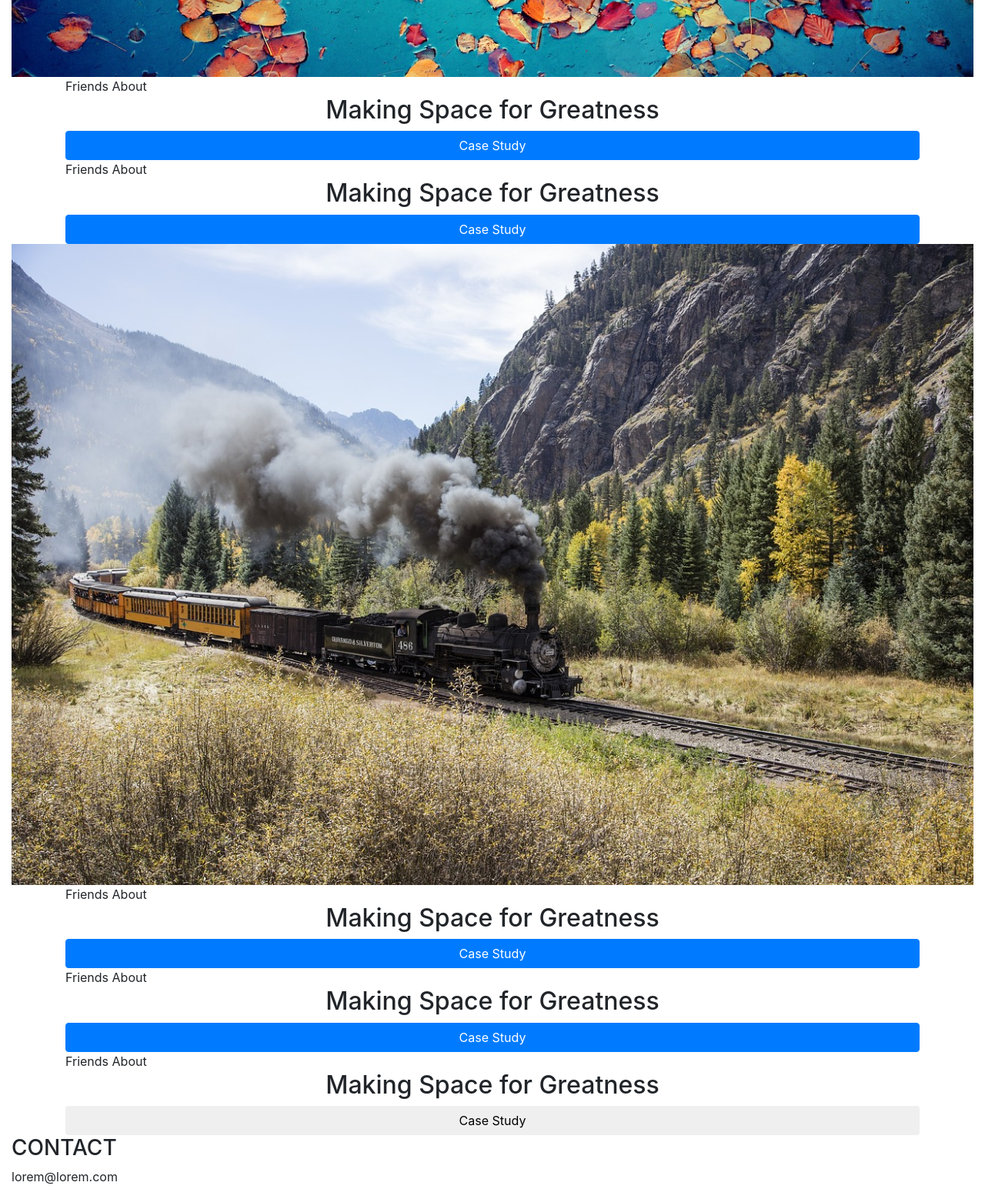
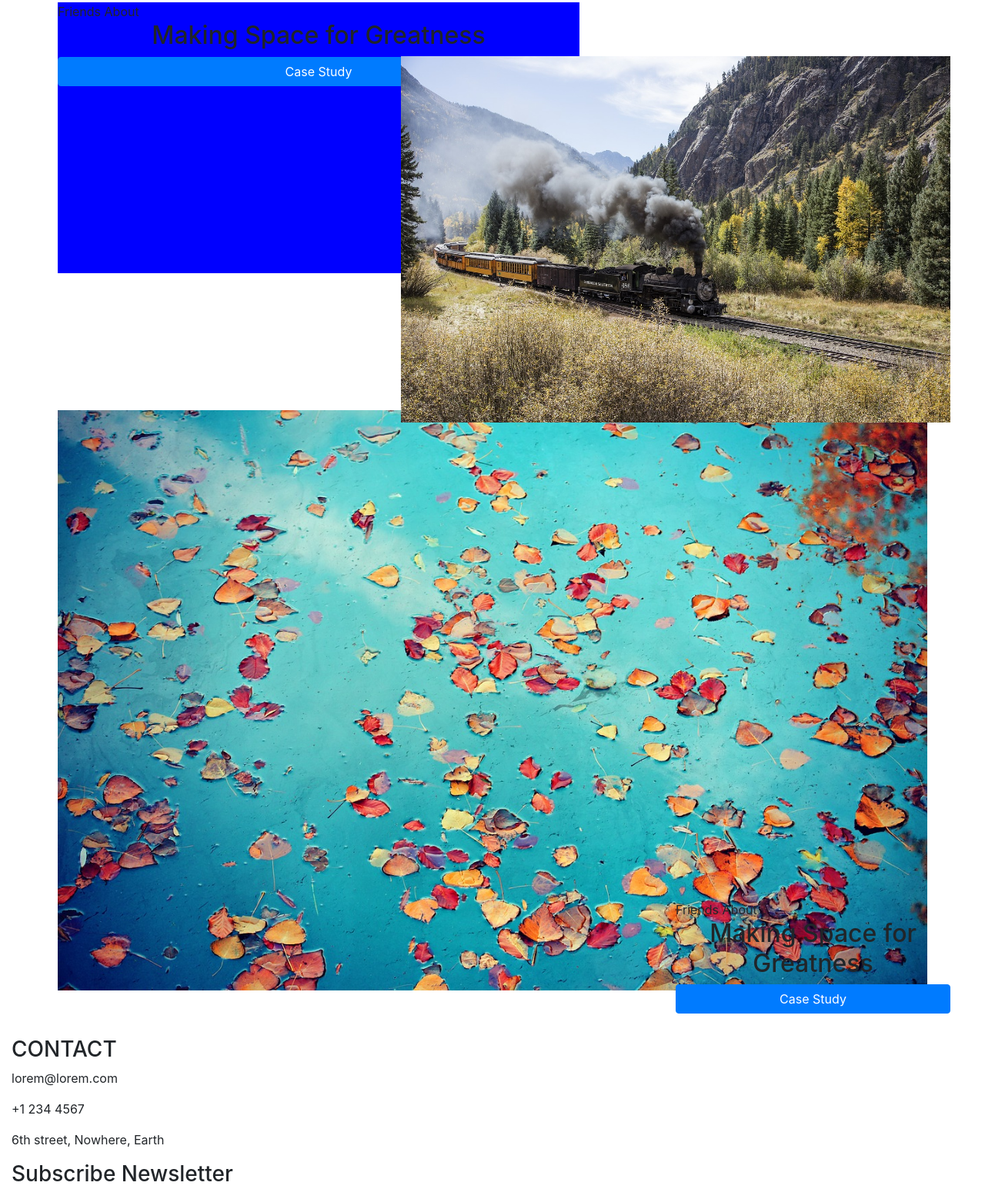
Before and after one commit to avicndugu/business, a plain HTML site: page index.html in a window 1280 px wide. Shown: the part 830-2375 px from the top of the page at 77% size. Drawn offline with Linux system fonts and the light colour scheme.

Commit message:
Added section 1 and 2 layout

```diff
--- a/css/main.css
+++ b/css/main.css
@@ -9,3 +9,51 @@ nav li:first-child {
 img{
 	width:100%;
 }
+
+.lower-section{
+	z-index:5;
+}
+.higher-section{
+	z-index:5;
+}
+
+.holder{
+	position:relative;
+	margin:30px 30px;
+	padding:30px 30px;
+}
+
+.left-section{
+	/*position:absolute;*/
+	top:0;
+	left:0;
+	height:80%;
+}
+.right-section{
+	position:absolute;
+	bottom:0;
+	right:0;
+	width:30%;
+}
+.section-1  .left-section{
+	width:80%;
+}
+
+/*.section-1 {
+	height:500px;
+}*/
+.section-1 .right-section{
+	height:80%;
+	background:blue;
+}
+.section-2 {
+	height:500px;
+}
+.section-2 .right-section{
+	width:60%;
+	height:80%;
+}
+.section-2 .left-section{
+	width:60%;
+	background:blue;
+}
--- a/index.html
+++ b/index.html
@@ -36,14 +36,17 @@
 			</div>
 		</nav>
 		<section>
+			<div>
 				<h1>Lorem ipsum dolor sit amet, consectetur</h1>
 				<p>Lorem ipsum dolor sit amet, consectetur adipisicing elit, sed do eiusmod tempor incididunt</p>
+			</div>
 		</section>
 		<section>
-			<div>
+			<div class="section-1 holder">
+				<div class="lower-section left-section">
 					<img class="img-responsive" src="img/water.jpg">
 				</div>
-			<div class="container">
+				<div class="higher-section right-section">
 					<div>
 						<li>Friends</li>
 						<li>About</li>
@@ -51,9 +54,11 @@
 					<h2 class="text-center">Making Space for Greatness</h2>
 					<button class="btn btn-primary btn-block">Case Study</button>
 				</div>
+			</div>
 		</section>
 		<section>
-			<div class="container">
+			<div class="section-2 holder">
+				<div class="left-section higher-section">
 					<div>
 						<li>Friends</li>
 						<li>About</li>
@@ -61,12 +66,17 @@
 					<h2 class="text-center">Making Space for Greatness</h2>
 					<button class="btn btn-primary btn-block">Case Study</button>
 				</div>
+				<div class="lower-section right-section">
+					<img class="img-responsive" src="img/steam.jpg">
+				</div>
+			</div>
 		</section>
 		<section>
-			<div>
-				<img class="img-responsive" src="img/steam.jpg">
+			<div class="holder">
+				<div class="lower-section left-section">
+					<img class="img-responsive" src="img/water.jpg">
 				</div>
-			<div class="container">
+				<div class="higher-section right-section .text-section">
 					<div>
 						<li>Friends</li>
 						<li>About</li>
@@ -74,24 +84,6 @@
 					<h2 class="text-center">Making Space for Greatness</h2>
 					<button class="btn btn-primary btn-block">Case Study</button>
 				</div>
-		</section>
-		<section>
-			<div class="container">
-				<div>
-					<li>Friends</li>
-					<li>About</li>
-				</div>
-				<h2 class="text-center">Making Space for Greatness</h2>
-				<button class="btn btn-primary btn-block">Case Study</button>
-			</div>
-
-			<div class="container">
-				<div>
-					<li>Friends</li>
-					<li>About</li>
-				</div>
-				<h2 class="text-center">Making Space for Greatness</h2>
-				<button class="btn btn-default btn-block">Case Study</button>
 			</div>
 		</section>
 		<section>
```
Lines whose indentation alone changed are shown as unchanged.
